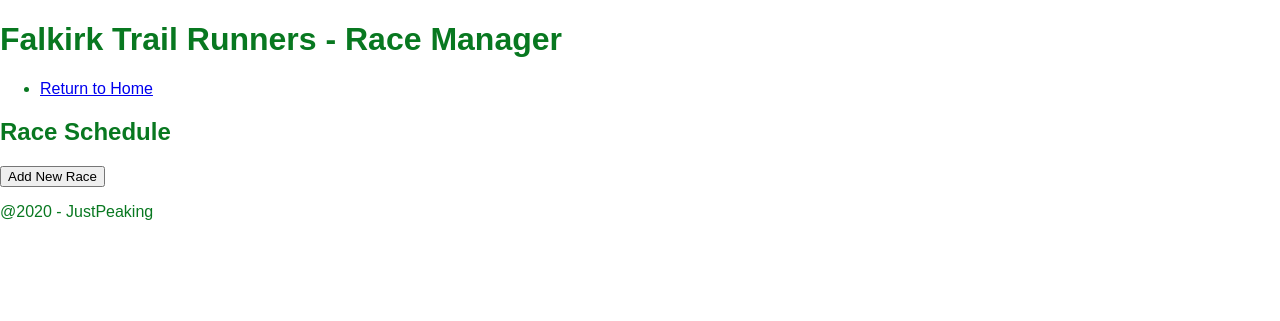
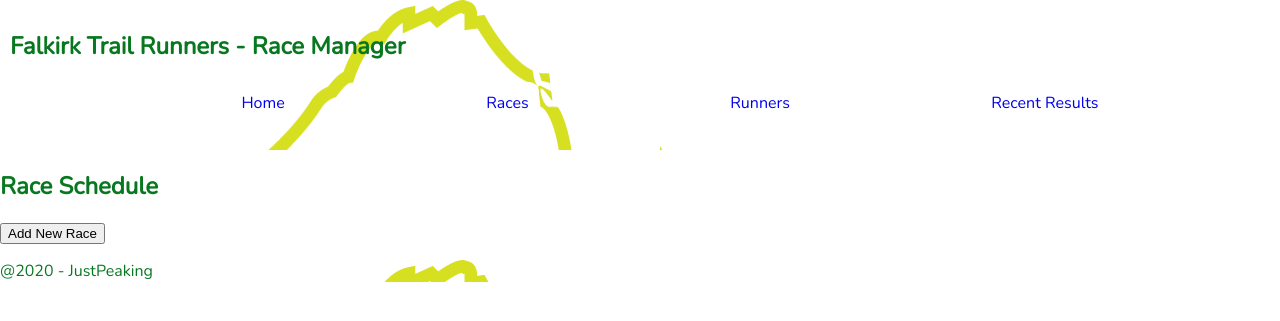
Before and after one commit to stevenmcf/Falkirk_Trail_Runners, a Flask app: page /races in a window 1280 px wide. Shown: the top 321 px of the page. Run offline with Flask 2, Linux system fonts and the light colour scheme; data that the repository does not hold is empty; some libraries are stand-ins or nearby versions.

Commit message:
race result counter now iterating over the for loop using jinja.  Some minor CSS applied.

```diff
--- a/app/controllers/races_controller.py
+++ b/app/controllers/races_controller.py
@@ -63,9 +63,10 @@ def show_results(id):
     race = race_repository.select(id)
     runners = race_repository.select_runners_by_race(id)
     results = race_result_repository.select_all()
+    counter = 1
     # print(results)
     # sorted_results = results.sort()
-    return render_template("/races/show.html", race=race, runners=runners, race_results=results)
+    return render_template("/races/show.html", race=race, runners=runners, race_results=results, counter=counter)
 
 
 
--- a/app/repositories/race_repository.py
+++ b/app/repositories/race_repository.py
@@ -35,7 +35,7 @@ def select(id):
 def select_runners_by_race(id):
       # Bring the runners in from that race
     # sql query that selects the runners from the runners table - inner joins your race results table where the race_id = id
-    sql = "SELECT runners.* FROM runners INNER JOIN race_results ON race_results.runner_id = runners.id WHERE race_results.race_id = %s"
+    sql = "SELECT runners.*, race_results.time FROM runners INNER JOIN race_results ON race_results.runner_id = runners.id WHERE race_results.race_id = %s ORDER BY race_results.time"
     # runners = loop through and create a runner object for each result coming back
     values = [id]
     results = run_sql(sql,values)
--- /dev/null
+++ b/app/static/CSS/footer.css
@@ -0,0 +1,10 @@
+.footer {
+    background-image:     <div>
+    <img src="/static/images/JPlogo1.5.png" alt="">
+</div>;
+}
+
+.footer {
+    background-image: url('/static/images/JPlogo1.5.png');
+    background-position: ;
+}
--- /dev/null
+++ b/app/static/CSS/header.css
@@ -0,0 +1,32 @@
+body > header {
+    background-color: ;
+    padding: 10px;
+
+  }
+
+  .background-image {
+    width: 100%;
+    background-image: url('/static/images/JPlogo1.5.png');
+
+  }
+
+
+  .menu {
+    display: flex;
+    flex-direction: row;
+    list-style: none;
+    justify-content: space-evenly;
+
+  }
+
+  .menu > li {
+    display: block;
+    background-color: white;
+    border-radius: 10px;
+    padding: 10px;
+
+  }
+
+  .menu > li > a {
+    text-decoration: none;
+  }
--- a/app/static/CSS/style.css
+++ b/app/static/CSS/style.css
@@ -8,21 +8,7 @@ body {
     margin: 0px;
   }
 
-  /* .menu {
-    display: inline-flex;
-    background-color: white;
-
-
-  }  */
-
-  /* .menu li:first-child {
-    margin-right: auto; */
-  /* } */
-  /* .menu li {
-  list-style: none;
-  } */
-
-  .menu a {
+  /* .menu a {
     margin: 10px;
     border-radius: 5px;
     background: ;
@@ -30,4 +16,4 @@ body {
     display: block;
     padding: 15px;
     text-decoration: none;
-  }
+  } */
--- a/app/templates/Races/edit.html
+++ b/app/templates/Races/edit.html
@@ -1,4 +1,4 @@
-{% extends 'races/base.html' %}
+{% extends 'base.html' %}
 
 {% block content %}
 
--- a/app/templates/Races/index.html
+++ b/app/templates/Races/index.html
@@ -1,4 +1,4 @@
-{% extends 'races/base.html' %}
+{% extends 'base.html' %}
 
 {% block content %}
     <h2> Race Schedule</h2>
--- a/app/templates/Races/new.html
+++ b/app/templates/Races/new.html
@@ -1,4 +1,4 @@
-{% extends 'races/base.html' %}
+{% extends 'base.html' %}
 
 {% block content %}
 
--- a/app/templates/Runners/base.html
+++ b/app/templates/Runners/base.html
@@ -23,4 +23,10 @@
     {% endblock content %}
 </Section>
 </body>
+
+<footer class=footer>
+    @2020 - JustPeaking
+</footer>
+
+
 </html>
--- a/app/templates/Runners/edit.html
+++ b/app/templates/Runners/edit.html
@@ -1,4 +1,4 @@
-{% extends 'runners/base.html' %}
+{% extends 'base.html' %}
 
 {% block content %}
 
--- a/app/templates/Runners/index.html
+++ b/app/templates/Runners/index.html
@@ -1,4 +1,4 @@
-{% extends 'runners/base.html' %}
+{% extends 'base.html' %}
 
 {% block content %}
 
--- a/app/templates/Runners/new.html
+++ b/app/templates/Runners/new.html
@@ -1,4 +1,4 @@
-{% extends 'runners/base.html' %}
+{% extends 'base.html' %}
 
 {% block content %}
 
--- a/app/templates/base.html
+++ b/app/templates/base.html
@@ -8,21 +8,17 @@
             <link rel="stylesheet" href="{{ url_for('static', filename='css/header.css') }}">
             <link rel="stylesheet" href="{{ url_for('static', filename='css/footer.css') }}">
             <link href="https://fonts.googleapis.com/css2?family=Nunito&display=swap" rel="stylesheet">
-
     </head>
     <body>
-    <header>
+        <header class="background-image">
             <!-- header start -->
-            <nav class="menu">
+                <nav>
                     <h1 class=Logo >Falkirk Trail Runners - Race Manager</h1>
-                <ul>
+                    <ul class=menu>
+                        <li><a href="/">Home</a></li>
                         <li><a href="/races">Races</a></li>
-                            <!-- <li><a href="/races/new">Add New Race</a></li>
-                            <li><a href="/races/results">Recent Results</a></li>
-                        </ul> -->
                         <li><a href="/runners">Runners</a></li>
-                            <!-- <li><a href="/runners/new">Add New Runner</a></li> -->
-                    <li><a href="/Results"> Recent Results</a></li>
+                        <li><a href="/results"> Recent Results</a></li>
                     </ul>
                 </nav>
         </header>
@@ -32,7 +28,7 @@
 
             {% endblock content %}
         </Section>
-<footer>
+    <footer class="background-image">
         @2020 - JustPeaking
     </footer>
     </body>
```
Also changed, not shown: app/templates/Races/show.html (+4 -6 lines), app/static/images/JPlogo1.5.png (added). Lines whose indentation alone changed are shown as unchanged.
